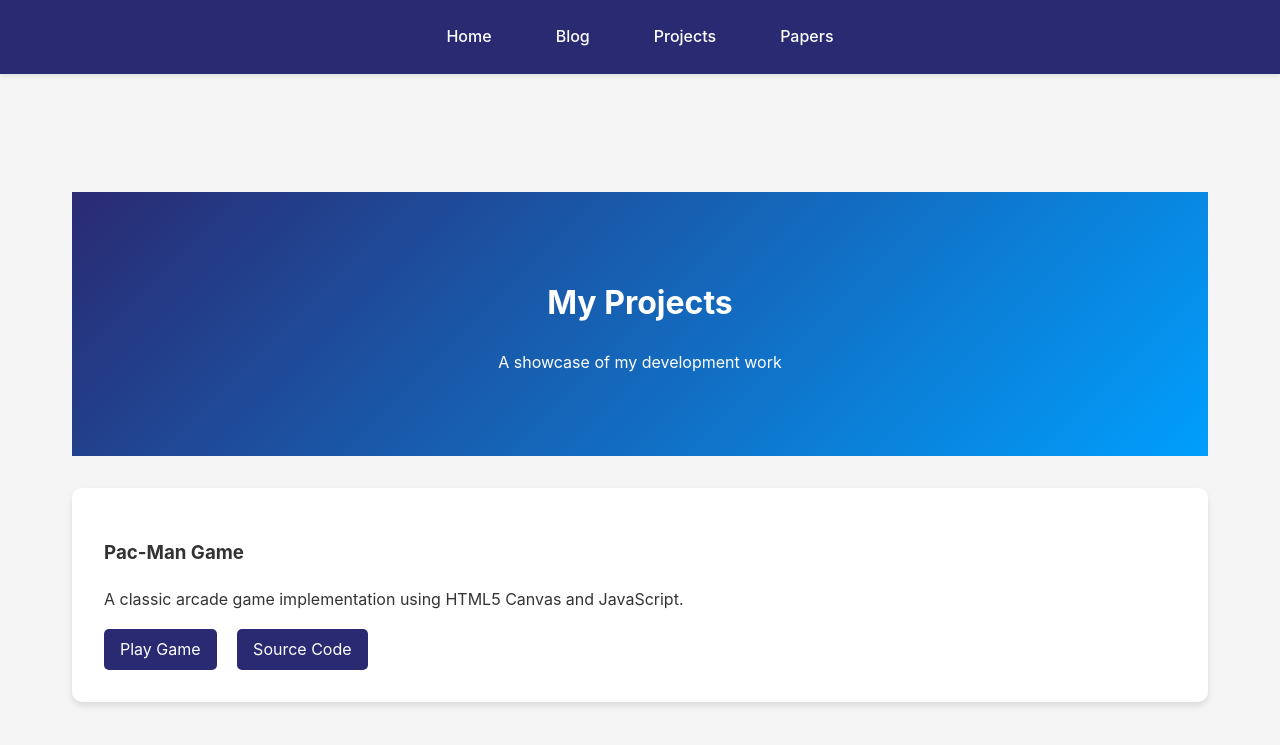
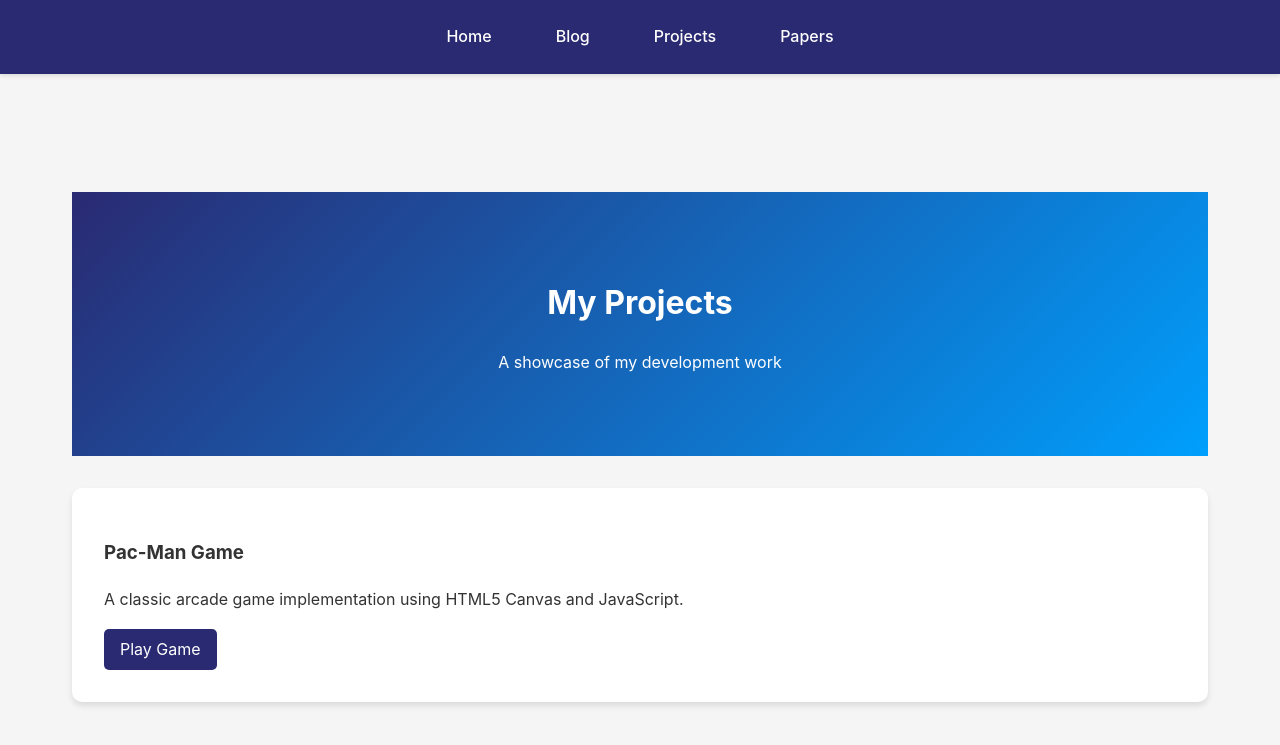
Before and after one commit to kyZhan2002/mypage, a Jekyll site: the page built from projects/index.html, in a window 1280 px wide. Shown: the top 745 px of the page. Built offline with Jekyll 4.4.1, drawn with Linux system fonts in a browser that asks for light colours.

Commit message:
some details fix

```diff
--- a/blog/index.html
+++ b/blog/index.html
@@ -13,7 +13,7 @@ title: Blog Posts
     {% assign blog_files = site.pages | where_exp: "page", "page.path contains 'blog'" | where_exp: "page", "page.name != 'index.html'" %}
     {% for post in blog_files %}
     <article class="card post-card">
-      <h2><a href="{{ post.permalink | default: post.url }}">{{ post.title }}</a></h2>
+      <h2><a href="{{ site.baseurl }}{{ post.permalink }}">{{ post.title }}</a></h2>
       <div class="post-meta">
         <time>{{ post.date | date: "%B %d, %Y" }}</time>
         {% if post.categories %}
@@ -25,7 +25,7 @@ title: Blog Posts
         {% endif %}
       </div>
       <p>{{ post.content | strip_html | truncatewords: 50 }}</p>
-      <a href="{{ post.permalink | default: post.url }}" class="read-more">Read more →</a>
+      <a href="{{ site.baseurl }}{{ post.permalink }}" class="read-more">Read more →</a>
     </article>
     {% endfor %}
   </div>
--- a/projects/index.html
+++ b/projects/index.html
@@ -15,7 +15,6 @@ title: Projects
       <p>A classic arcade game implementation using HTML5 Canvas and JavaScript.</p>
       <div class="project-links">
         <a href="{{ site.baseurl }}/projects/pacman" class="button">Play Game</a>
-        <a href="#" class="button">Source Code</a>
       </div>
     </div>
   </div>
```
